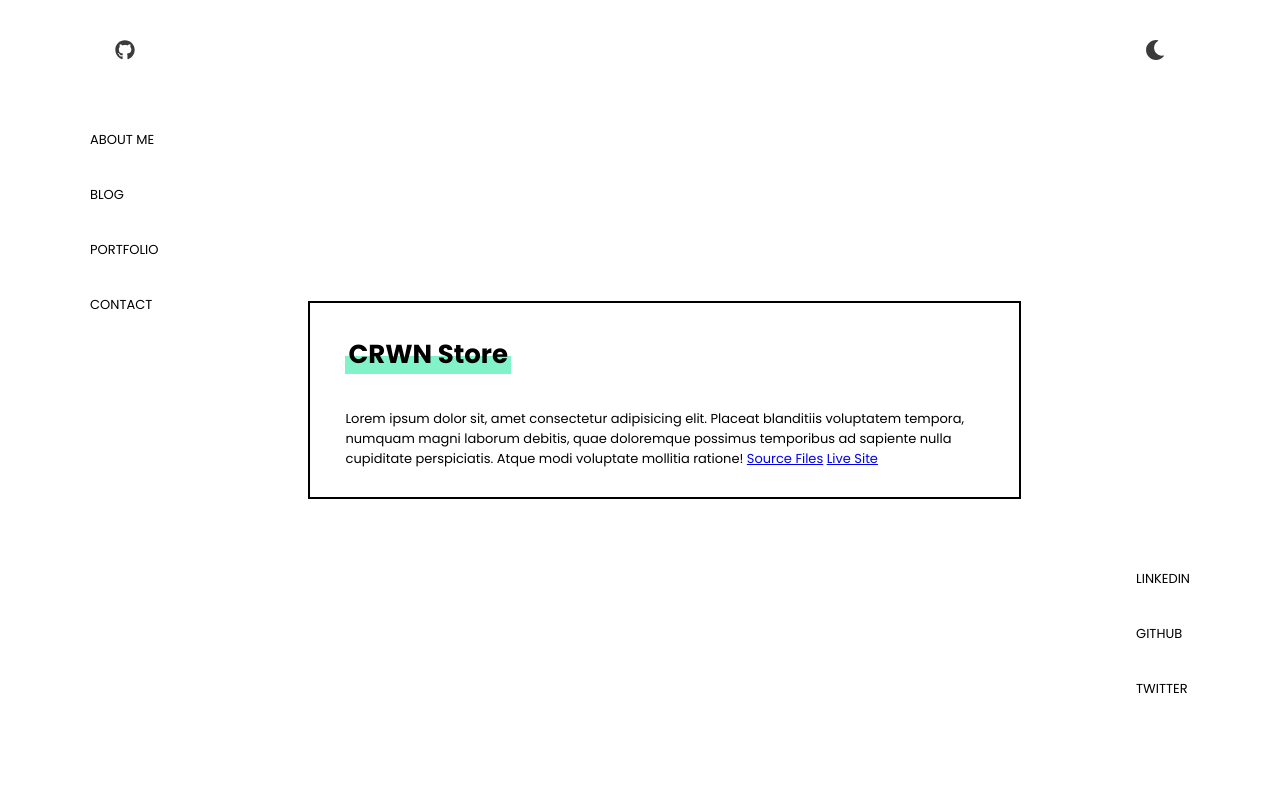
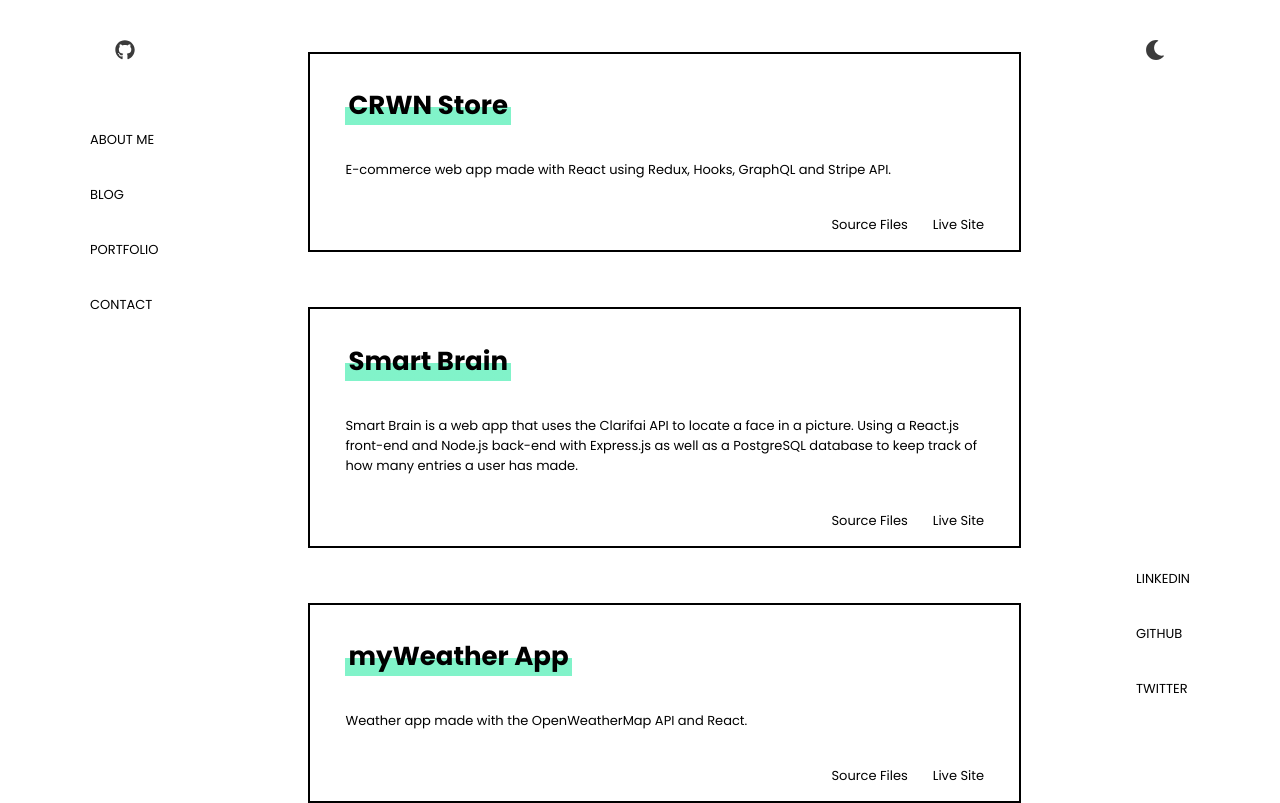
Before and after one commit to rodsnts/rsantos-portfolio, a React (Create React App) app: page /portfolio in a window 1280 px wide. Built offline with nearby package versions, Linux system fonts and the light colour scheme.

Commit message:
portfolio section done

```diff
--- a/src/pages/Portfilio.scss
+++ b/src/pages/Portfilio.scss
@@ -14,4 +14,15 @@
     padding: 0 3px;
     margin-bottom: 35px;
   }
+
+  margin-top: 55px;
+
+  .card-bottom {
+    a {
+      color: $neutral-black;
+      width: fit-content;
+      text-decoration: none;
+      margin-left: 25px;
+    }
+  }
 }
--- a/src/pages/Portfolio.jsx
+++ b/src/pages/Portfolio.jsx
@@ -1,29 +1,83 @@
-import React from "react";
+import React, { Component } from "react";
 
 import "./Portfilio.scss";
 
 const project = require("../projects.json");
 
-const Portfolio = () => {
+// const projectArray = [project];
+
+// const Portfolio = () => {
+//   return (
+//     <main>
+//       <div className="card">
+//         <div className="card-image"></div>
+//         <div className="card-body">
+//           <h1 className="mark" style={{ width: "fit-content" }}>
+//             {project.projects.name}
+//           </h1>
+//           <p>
+//             Lorem ipsum dolor sit, amet consectetur adipisicing elit. Placeat
+//             blanditiis voluptatem tempora, numquam magni laborum debitis, quae
+//             doloremque possimus temporibus ad sapiente nulla cupiditate
+//             perspiciatis. Atque modi voluptate mollitia ratione!{" "}
+//             <a href="/">Source Files</a> <a href="/">Live Site</a>
+//           </p>
+//         </div>
+//       </div>
+//     </main>
+//   );
+// };
+
+class Portfolio extends Component {
+  constructor() {
+    super();
+
+    this.state = {
+      posts: project,
+    };
+  }
+
+  render() {
     return (
+      <div>
+        {this.state.posts.map((post) => (
           <main>
             <div className="card">
               <div className="card-image"></div>
               <div className="card-body">
-          <h1 className="mark" style={{ width: "fit-content" }}>
-            {project.projects.name}
+                <h1
+                  key={post.id}
+                  className="mark"
+                  style={{ width: "fit-content" }}
+                >
+                  {post.name}
                 </h1>
-          <p>
-            Lorem ipsum dolor sit, amet consectetur adipisicing elit. Placeat
-            blanditiis voluptatem tempora, numquam magni laborum debitis, quae
-            doloremque possimus temporibus ad sapiente nulla cupiditate
-            perspiciatis. Atque modi voluptate mollitia ratione!{" "}
-            <a href="/">Source Files</a> <a href="/">Live Site</a>
-          </p>
+                <p>{post.info}</p>
+              </div>
+
+              <div className="card-bottom">
+                {" "}
+                <div
+                  style={{
+                    display: "flex",
+                    justifyContent: "flex-end",
+                    marginTop: "35px",
+                  }}
+                >
+                  <a href={post.sourceURL} target="__blank" className="hover">
+                    Source Files
+                  </a>{" "}
+                  <a href={post.url} target="__blank" className="hover">
+                    Live Site
+                  </a>
+                </div>
               </div>
             </div>
           </main>
+        ))}
+      </div>
     );
-};
+  }
+}
 
 export default Portfolio;
--- a/src/projects.json
+++ b/src/projects.json
@@ -1,9 +1,26 @@
-{
-  "projects": {
+[
+  {
     "id": 0,
     "name": "CRWN Store",
     "projectImage": "/",
-    "info": "",
-    "url": "/"
+    "info": "E-commerce web app made with React using Redux, Hooks, GraphQL and Stripe API.",
+    "url": "https://crwn-live.herokuapp.com/",
+    "sourceURL": "https://github.com/rodsnts/CRWN"
+  },
+  {
+    "id": 1,
+    "name": "Smart Brain",
+    "projectImage": "/",
+    "info": "Smart Brain is a web app that uses the Clarifai API to locate a face in a picture. Using a React.js front-end and Node.js back-end with Express.js as well as a PostgreSQL database to keep track of how many entries a user has made.",
+    "url": "https://smart-brain-bh.herokuapp.com/",
+    "sourceURL": "https://github.com/rodsnts/smart-brain"
+  },
+  {
+    "id": 2,
+    "name": "myWeather App",
+    "projectImage": "/",
+    "info": "Weather app made with the OpenWeatherMap API and React.",
+    "url": "https://myweather-rs.netlify.app/",
+    "sourceURL": "https://github.com/rodsnts/myWeather"
   }
-}
+]
```
Lines whose indentation alone changed are shown as unchanged.
